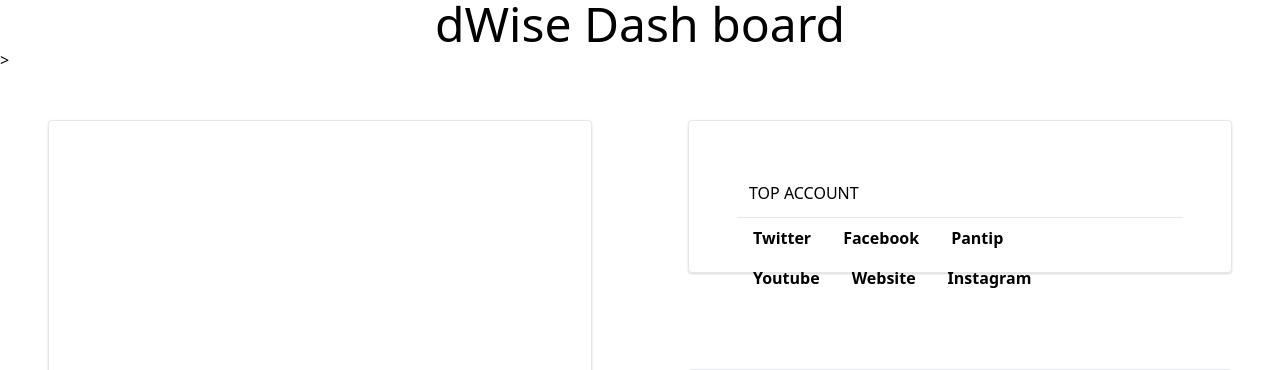
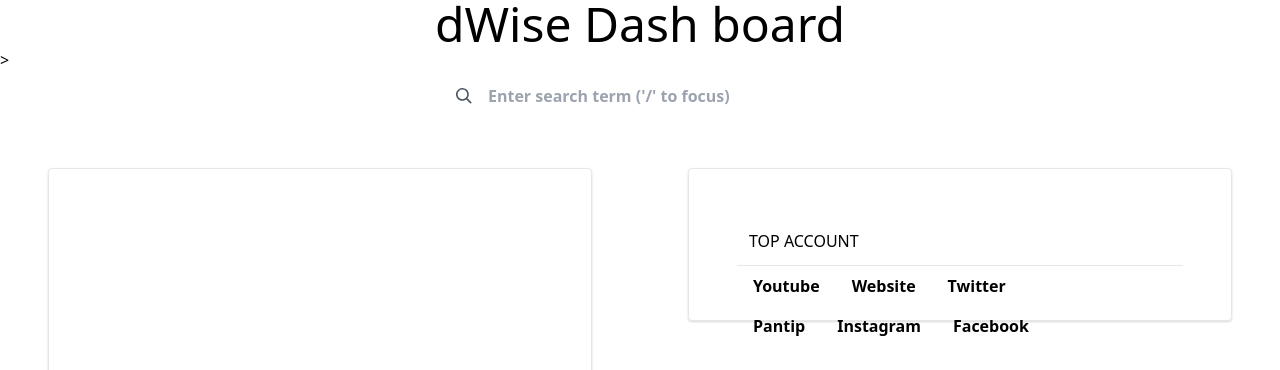
Before and after one commit to Semooze/dWise, a Python web app: template dwise/templates/dashboard.html in a window 1280 px wide. Shown: the top 370 px of the page. Run offline with Jinja, Linux system fonts and the light colour scheme; the template is opened without the code that fills it, so the values that code supplies are empty.

Commit message:
Fix account column display

```diff
--- a/dwise/templates/dashboard.html
+++ b/dwise/templates/dashboard.html
@@ -44,6 +44,21 @@
 
 <body>
     <h1 class="text-5xl text-center">dWise Dash board</h1>>
+    <div id="search-container" class="hidden pt-3 md:pt-0 md:block w-full md:w-1/2 max-w-md mx-auto md:ml-auto order-3">
+        <div class="relative max-w-3xl mx-auto px-6">
+            <div class="absolute h-10 mt-1 left-0 top-0 flex items-center pl-10">
+                <svg class="h-4 w-4 fill-current text-gray-600" xmlns="http://www.w3.org/2000/svg" viewBox="0 0 20 20">
+                    <path
+                        d="M12.9 14.32a8 8 0 1 1 1.41-1.41l5.35 5.33-1.42 1.42-5.33-5.34zM8 14A6 6 0 1 0 8 2a6 6 0 0 0 0 12z">
+                    </path>
+                </svg>
+            </div>
+            <form class="" action="/data">
+            <input id="search-toggle" type="search" placeholder="Enter search term ('/' to focus)"
+                class="block w-full bg-brand-white focus:outline-none focus:bg-white focus:shadow text-gray-700 font-bold rounded-lg pl-12 pr-4 py-3">
+            </form>
+        </div>
+    </div>
     <div id="dashboard">
         <div id="daily_message" class="bg-white border rounded shadow p-12 m-12"></div>
         <div id="top_account" class="bg-white border rounded shadow p-12 m-12">
@@ -53,9 +68,9 @@
             <table class="table-auto">
                 <thead>
                     <tr>
+                        <th class="px-4 py-2">Youtube</th>
+                        <th class="px-4 py-2">Website</th>
                         <th class="px-4 py-2">Twitter</th>
-                        <th class="px-4 py-2">Facebook</th>
-                        <th class="px-4 py-2">Pantip</th>
                     </tr>
                 </thead>
                 <tbody>
@@ -71,9 +86,9 @@
             <table class="table-auto">
                 <thead>
                     <tr>
-                        <th class="px-4 py-2">Youtube</th>
-                        <th class="px-4 py-2">Website</th>
+                        <th class="px-4 py-2">Pantip</th>
                         <th class="px-4 py-2">Instagram</th>
+                        <th class="px-4 py-2">Facebook</th>
                     </tr>
                 </thead>
                 <tbody>
```
Lines whose indentation alone changed are shown as unchanged.
